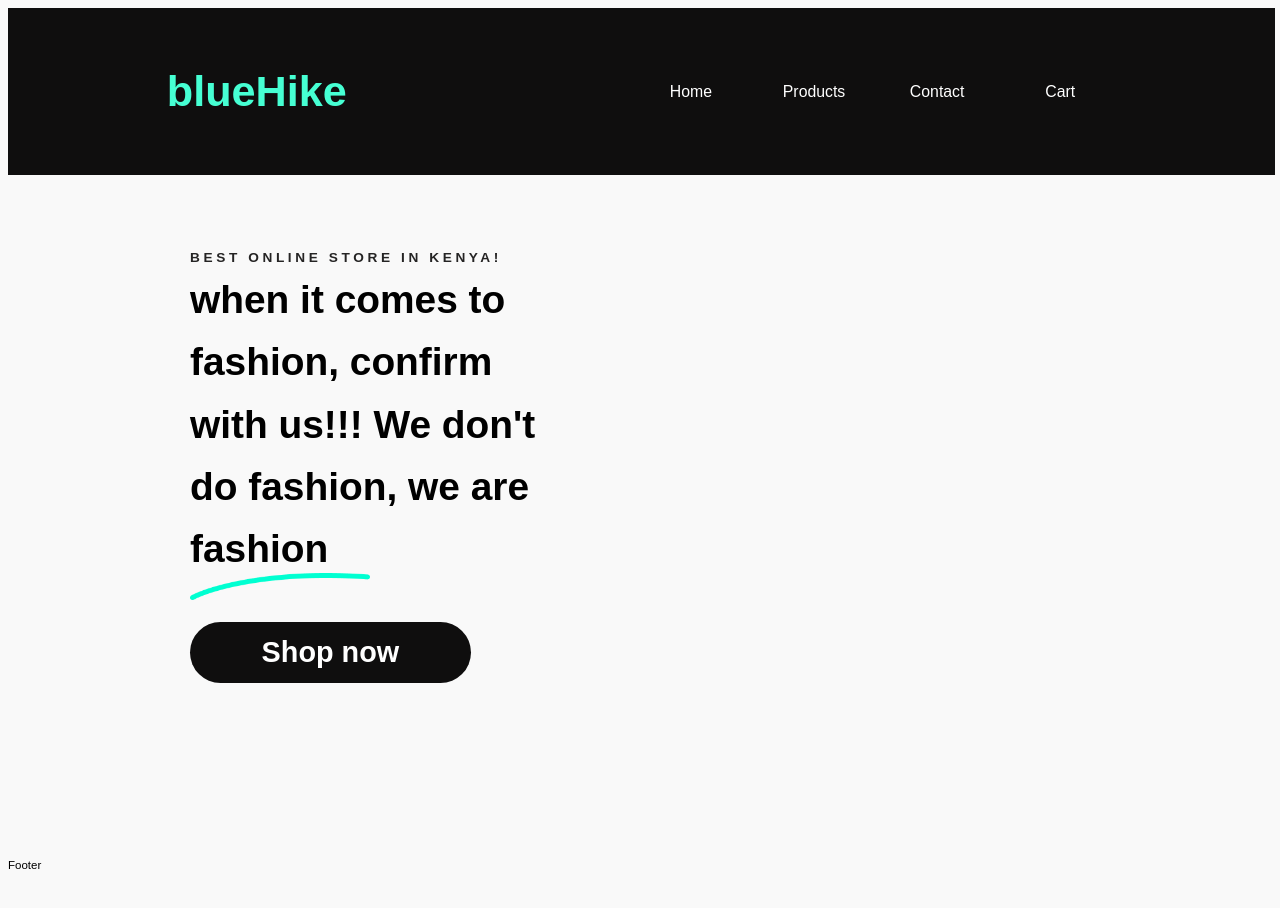
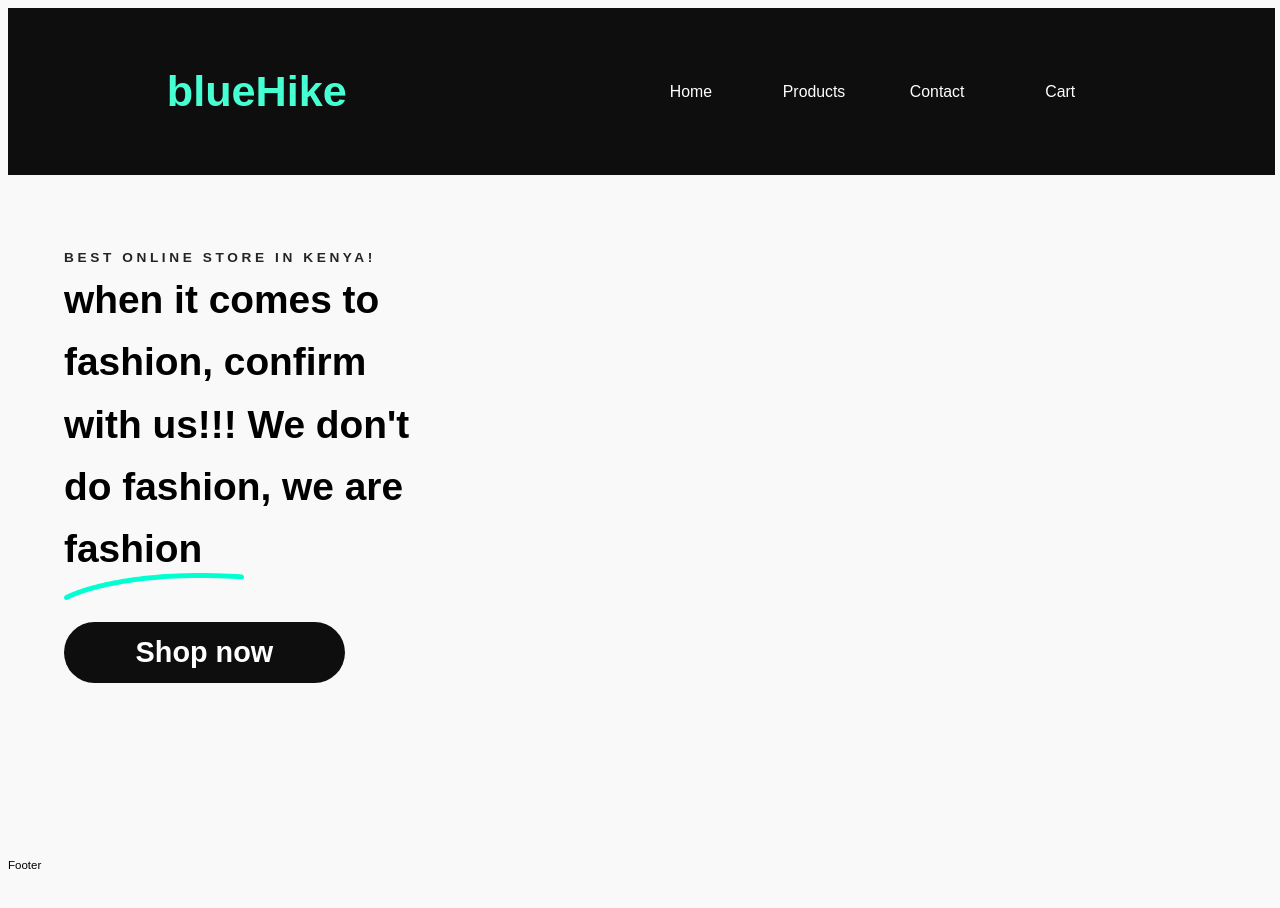
Before and after one commit to blueHike-dev/bluehike-store, a React (Vite) app: page / in a window 1280 px wide. Shown: the top 908 px of the page. Built offline with nearby package versions, Linux system fonts and the light colour scheme.

Commit message:
first commit

```diff
--- a/src/App.jsx
+++ b/src/App.jsx
@@ -1,60 +1,79 @@
-import './App.css'
-import {
-  createBrowserRouter,
-  Outlet,
-  RouterProvider,
-} from "react-router-dom";
-import Home from './pages/Home';
-import Products from './pages/Products';
-import Contacts from './pages/Contacts';
-import Navbar from './components/Navbar';
-import Footer from './components/Footer'
-import Cart from './components/Cart/Cart';
+import React from "react";
+import { BrowserRouter as Router } from "react-router-dom";
+import Navbar from "./components/Navbar";
+import Main from "./components/Main";
+import Footer from "./components/Footer";
+import Cart from "./components/Cart/Cart";
 
-function App() {
+const App = () => {
+  return (
+    <>
+      <Router>
+        <Navbar />
+        <Main />
+        <Footer />
+      </Router>
+      <Cart />
+    </>
+  );
+};
 
+export default App;
 
-  const Layout = ()=> {
-    return <div className="main">
-      <Navbar />
-      <div className="container">
-          <Outlet />
-      </div>
-      <Footer />
-    </div>
-  }
-  const router = createBrowserRouter([
-    {
-      path: "/",
-      element: <Layout />,
-      children:[
-      {
-        path: "/",
-        element: <Home />
-      },
-      {
-        path: "/product",
-        element: <Products />,
-      },
-      {
-        path: "/contact",
-        element: <Contacts />,
-      },
+// import './App.css'
+// import {
+//   createBrowserRouter,
+//   Outlet,
+//   RouterProvider,
+// } from "react-router-dom";
+// import Home from './pages/Home';
+// import Products from './pages/Products';
+// import Contacts from './pages/Contacts';
+// import Navbar from './components/Navbar';
+// import Footer from './components/Footer'
+// import Cart from './components/Cart/Cart';
 
-      ]
-    },
+// function App() {
 
-    {
-      path:'/cart',
-      element: <Cart />
-    }
-  ]);
+//   const Layout = ()=> {
+//     return <div className="main">
+//       <Navbar />
+//       <div className="container">
+//           <Outlet />
+//       </div>
+//       <Footer />
+//     </div>
+//   }
+//   const router = createBrowserRouter([
+//     {
+//       path: "/",
+//       element: <Layout />,
+//       children:[
+//       {
+//         path: "/",
+//         element: <Home />
+//       },
+//       {
+//         path: "/product",
+//         element: <Products />,
+//       },
+//       {
+//         path: "/contact",
+//         element: <Contacts />,
+//       },
 
-  return (
-    <RouterProvider router={router} />
-  )
-}
+//       ]
+//     },
 
+//     {
+//       path:'/cart',
+//       element: <Cart />
+//     }
+//   ]);
 
+//   return (
+//     <RouterProvider router={router} />
+//   )
+// }
 
-export default App
+// export default App
--- a/src/components/Main.jsx
+++ b/src/components/Main.jsx
@@ -1,18 +1,27 @@
-import React from 'react'
-import { Route, Router } from 'react-router-dom'
-import styled from 'styled-components'
-import Home from '../pages/Home'
+import React from "react";
+import { Route, Routes } from "react-router-dom";
+import styled from "styled-components";
+import Home from "../pages/Home";
+import routes from "../constants/routes.json";
+import Products from "../pages/Products";
+import Contacts from "../pages/Contacts";
 
 const Main = () => {
   return (
     <MainWrapper>
-      <Router>
-        <Route pathname={HOME} Component={Home} />
-      </Router>
+      <Routes>
+        <Route exact path={routes.HOME} element={<Home />} />
+        <Route exact path={routes.PRODUCTS} element={<Products />} />
+        <Route exact path={routes.CONTACT} element={<Contacts />} />
+      </Routes>
     </MainWrapper>
-  )
-}
+  );
+};
 
-const MainWrapper = styled.main``
+const MainWrapper = styled.main`
+  max-width: ${({ theme }) => theme.widths.content};
+  margin: 0 auto;
+  padding: 4rem;
+`;
 
-export default Main
+export default Main;
--- a/src/constants/routes.json
+++ b/src/constants/routes.json
@@ -1,5 +1,5 @@
 {
   "HOME":"/",
   "PRODUCTS":"/product",
-  "CONTACT":"contact"
+  "CONTACT":"/contact"
 }
```
Also changed, not shown: src/components/Cart/Cart.jsx (+33 -39 lines), src/pages/products/ProductCard.jsx (+28 -25 lines).
